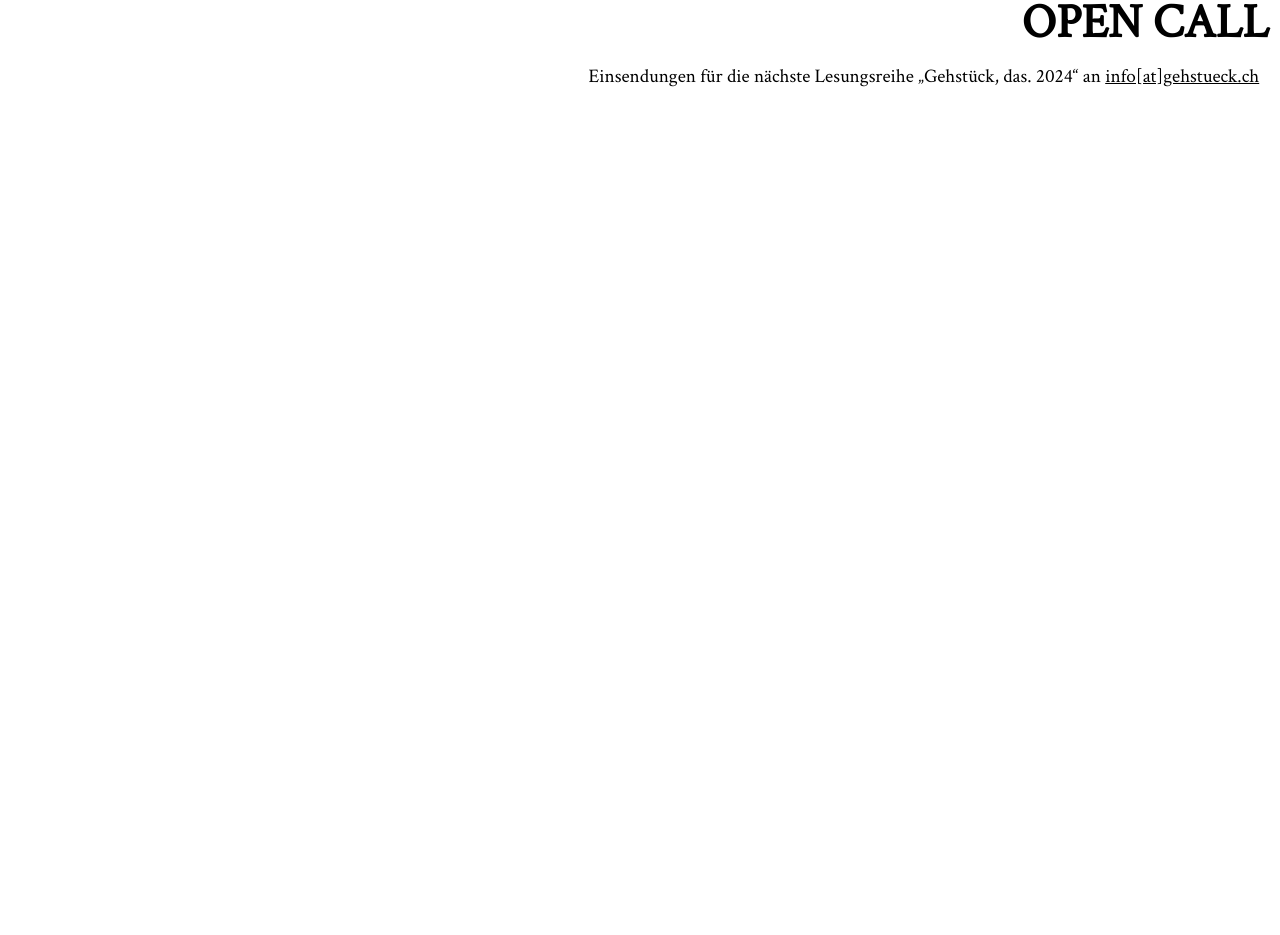
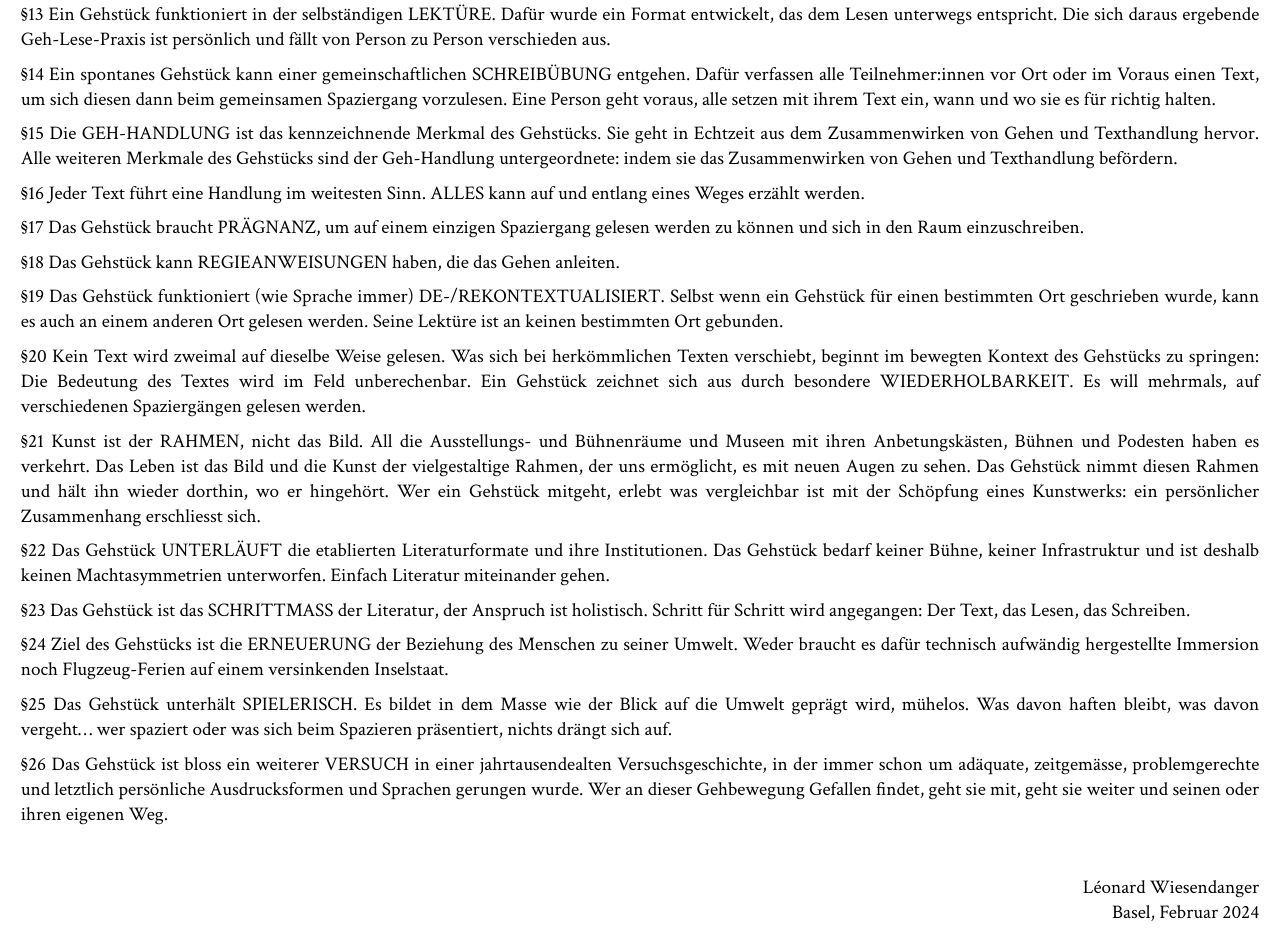
Before and after one commit to dan-wenger/gehstueck-website, a SvelteKit app: page / in a window 1280 px wide. Shown: the part 1140-2075 px from the top of the page. Before the commit the page ends 1302 px from the top, so only its background shows below. Built offline with nearby package versions, Linux system fonts and the light colour scheme.

Commit message:
paragrafen 24/1

```diff
--- a/src/routes/+page.svelte
+++ b/src/routes/+page.svelte
@@ -27,7 +27,7 @@
     erst begründe, indem Du das liest, gerade
     <span class="wider">begründet</span> habe.
   </p>
-  <div id="paragraphen" class="blocksatz">
+  <div class="blocksatz paragraphen">
     <p>
       §1 Das Gehstück bedient sich des Gehens als KULTURELLE TECHNIK der
       Wahrnehmung und des Denkens.
@@ -87,8 +87,7 @@
       §11 Das Gehstück überzeugt AUS SICH. Alle Paragrafen hier sind
       intellektueller Anhang. <mark
         >Du musst die aufgezählten Punkte weder gelesen noch verstanden haben,
-        um an einem Gehstück teilzunehmen.</mark
-      >
+        um an einem Gehstück teilzunehmen.</mark>
     </p>
   </div>
   <div class="container-right">
@@ -99,6 +98,64 @@
       die Eigenständigkeit der neuen Textgattung „Gehstück“ besser verstehen und
       begründen zu können.
     </p>
+</div>
+<div class="blocksatz paragraphen">
+    <p>
+      §12 Ein Gehstück kann als LESUNG auf einem Spaziergang in Szene gesetzt werden. Die Lesung ist die niederschwelligste Art, ein Gehstück zu erfahren.
+    </p>
+    <p>
+     §13 Ein Gehstück funktioniert in der selbständigen LEKTÜRE. Dafür wurde ein Format entwickelt, das dem Lesen unterwegs entspricht. Die sich daraus ergebende Geh-Lese-Praxis ist persönlich und fällt von Person zu Person verschieden aus.
+    </p>
+    <p>
+     §14 Ein spontanes Gehstück kann einer gemeinschaftlichen SCHREIBÜBUNG entgehen. Dafür verfassen alle Teilnehmer:innen vor Ort oder im Voraus einen Text, um sich diesen dann beim gemeinsamen Spaziergang vorzulesen. Eine Person geht voraus, alle setzen mit ihrem Text ein, wann und wo sie es für richtig halten.
+    </p>
+    <p>
+§15 Die GEH-HANDLUNG ist das kennzeichnende Merkmal des Gehstücks. Sie geht in Echtzeit aus dem Zusammenwirken von Gehen und Texthandlung hervor. Alle weiteren Merkmale des Gehstücks sind der Geh-Handlung untergeordnete: indem sie das Zusammenwirken von Gehen und Texthandlung befördern.
+    </p>
+    <p>
+      §16 Jeder Text führt eine Handlung im weitesten Sinn. ALLES kann auf und entlang eines Weges erzählt werden.
+    </p>
+    <p>
+      §17 Das Gehstück braucht PRÄGNANZ, um auf einem einzigen Spaziergang gelesen werden zu können und sich in den Raum einzuschreiben.
+    </p>
+    <p>
+      §18 Das Gehstück kann REGIEANWEISUNGEN haben, die das Gehen anleiten.
+    </p>
+    <p>
+      §19 Das Gehstück funktioniert (wie Sprache immer) DE-/REKONTEXTUALISIERT. Selbst wenn ein Gehstück für einen bestimmten Ort geschrieben wurde, kann es auch an einem anderen Ort gelesen werden. Seine Lektüre ist an keinen bestimmten Ort gebunden.
+    </p>
+    <p>
+      §20 Kein Text wird zweimal auf dieselbe Weise gelesen. Was sich bei herkömmlichen Texten verschiebt, beginnt im bewegten Kontext des Gehstücks zu springen: Die Bedeutung des Textes wird im Feld unberechenbar. Ein Gehstück zeichnet sich aus durch besondere WIEDERHOLBARKEIT. Es will mehrmals, auf verschiedenen Spaziergängen gelesen werden.
+    </p>
+    <p>
+      §21 Kunst ist der RAHMEN, nicht das Bild. All die Ausstellungs- und Bühnenräume und Museen mit ihren Anbetungskästen, Bühnen und Podesten haben es verkehrt. Das Leben ist das Bild und die Kunst der vielgestaltige Rahmen, der uns ermöglicht, es mit neuen Augen zu sehen. Das Gehstück nimmt diesen Rahmen und hält ihn wieder dorthin, wo er hingehört. Wer ein Gehstück mitgeht, erlebt was vergleichbar ist mit der Schöpfung eines Kunstwerks: ein persönlicher Zusammenhang erschliesst sich.
+    </p>
+    <p>
+      §22 Das Gehstück UNTERLÄUFT die etablierten Literaturformate und ihre Institutionen. Das Gehstück bedarf keiner Bühne, keiner Infrastruktur und ist deshalb keinen Machtasymmetrien unterworfen. Einfach Literatur miteinander gehen.
+    </p>
+<p>
+      §23 Das Gehstück ist das SCHRITTMASS der Literatur, der Anspruch ist holistisch. Schritt für Schritt wird angegangen: Der Text, das Lesen, das Schreiben.
+    </p>
+<p>
+      §24 Ziel des Gehstücks ist die ERNEUERUNG der Beziehung des Menschen zu seiner Umwelt. Weder braucht es dafür technisch aufwändig hergestellte Immersion noch Flugzeug-Ferien auf einem versinkenden Inselstaat.
+    </p>
+<p>
+      §25 Das Gehstück unterhält SPIELERISCH. Es bildet in dem Masse wie der Blick auf die Umwelt geprägt wird, mühelos. Was davon haften bleibt, was davon vergeht… wer spaziert oder was sich beim Spazieren präsentiert, nichts drängt sich auf.
+    </p>
+<p>
+      §26 Das Gehstück ist bloss ein weiterer VERSUCH in einer jahrtausendealten Versuchsgeschichte, in der immer schon um adäquate, zeitgemässe, problemgerechte und letztlich persönliche Ausdrucksformen und Sprachen gerungen wurde. Wer an dieser Gehbewegung Gefallen findet, geht sie mit, geht sie weiter und seinen oder ihren eigenen Weg.
+    </p>
+
+  </div>
+
+<div class="container-right">
+    <p>Léonard Wiesendanger<br />Basel, Februar 2024</p>
+    <p>
+      Geschrieben zum Auftakt der Lesungsreihe „Gehstück, das. 24/1“.
+    </p>
+</div>
+
+ <div class="container-right">
     <h2 id="open-call">OPEN CALL</h2>
     <p>
       Einsendungen für die nächste Lesungsreihe „Gehstück, das. 2024“ an
@@ -165,7 +222,7 @@
     text-justify: inter-word;
     hyphens: none;
   }
-  #paragraphen {
+  .paragraphen {
     margin-top: 1rem;
     margin-bottom: 3rem;
   }
```
